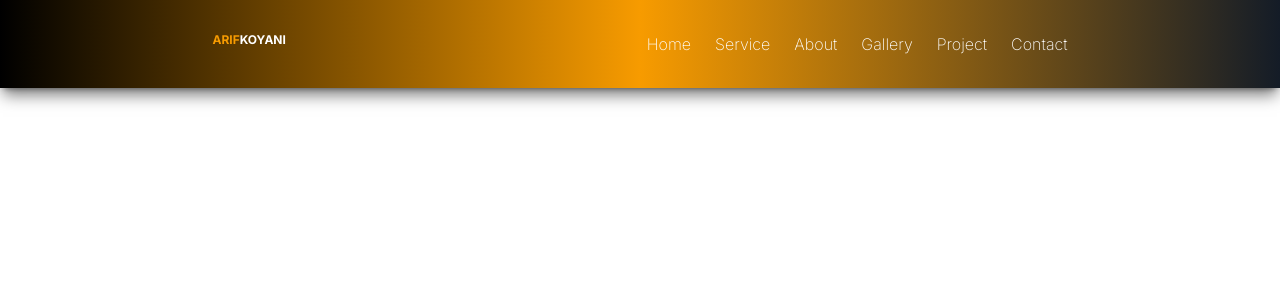
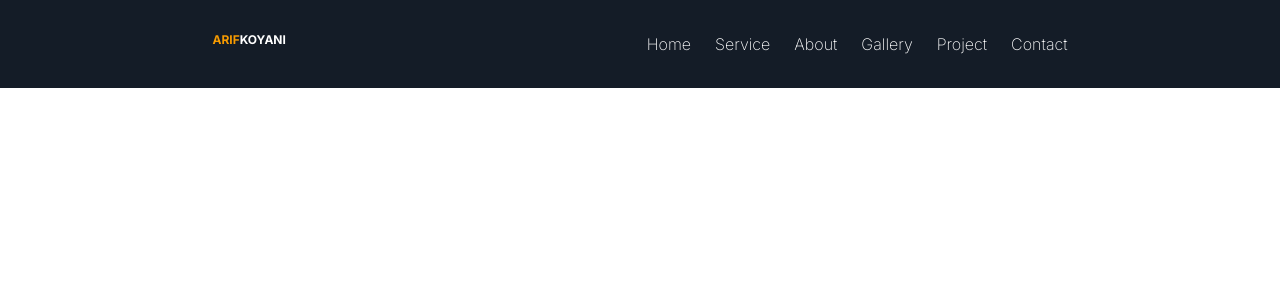
Before and after one commit to arifkoyani/arifkoyaniportfolio, a Next.js app: page /Landing/Navbar in a window 1280 px wide. Shown: the top 300 px of the page. Built offline with nearby package versions, Linux system fonts and the light colour scheme.

Commit message:
update navbar

```diff
--- a/src/app/Landing/Navbar/page.js
+++ b/src/app/Landing/Navbar/page.js
@@ -3,7 +3,7 @@
 const Navbar = () => {
   return (
     <>
-      <nav className="bg-gradient-to-l from-[#141c27] via-[#f79b00] to-black p-8 shadow-lg shadow-black/50 flex justify-around text-[#f79b00]">
+      <nav className="bg-[#141c27] p-8 shadow-xlg shadow-black/50 flex justify-around text-[#f79b00]">
         <div>
           <h1 className="font-bold text-xs">
             {" "}
--- a/src/app/Landing/rightbox/page.js
+++ b/src/app/Landing/rightbox/page.js
@@ -18,8 +18,7 @@
         <div className="h-[50vh] md:h-[60vh] lg:h-[70vh] flex justify-center items-center animate-pulse p-2">
           <Image
             src={pic}
-            width={200}
-            height={150}
+            height={100}
             alt="profile"
             className="w-full h-auto max-w-xs sm:max-w-sm md:max-w-md lg:max-w-lg"
           />
```
